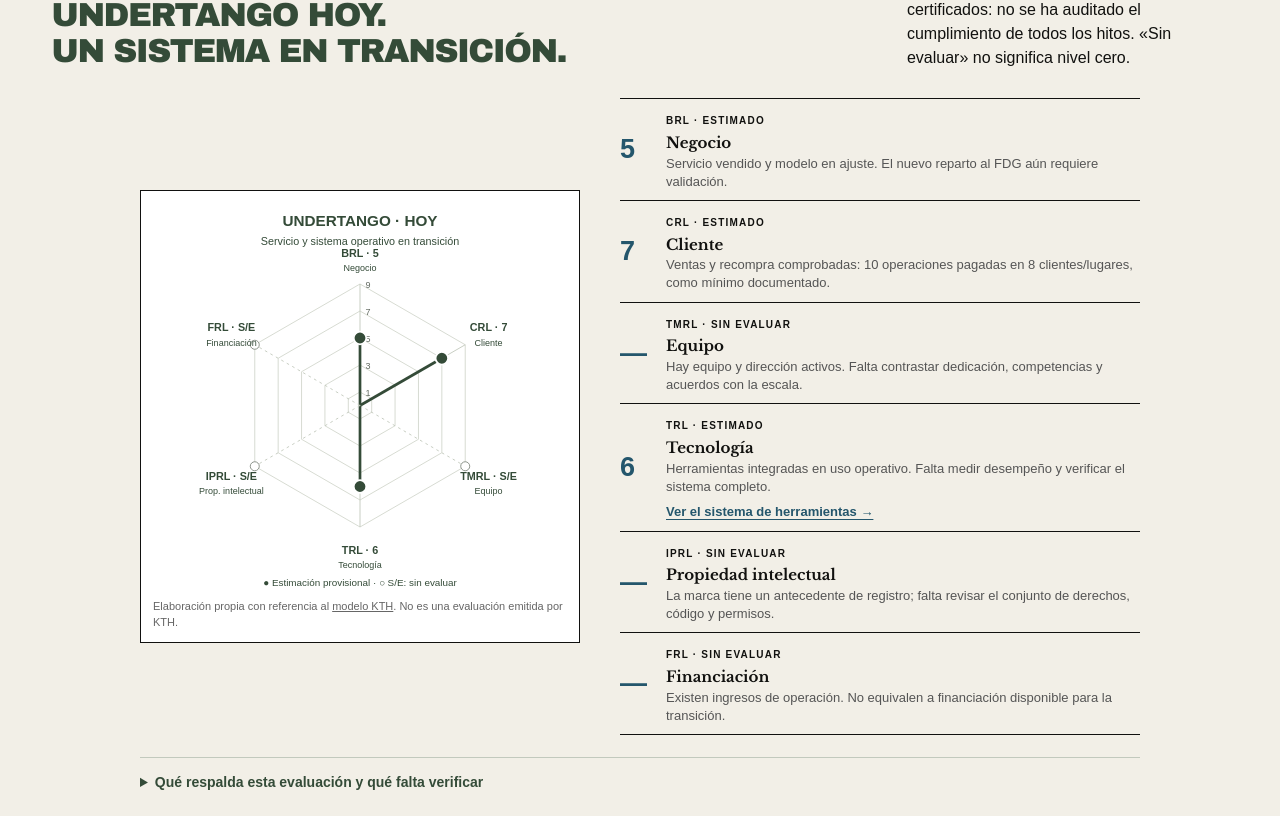
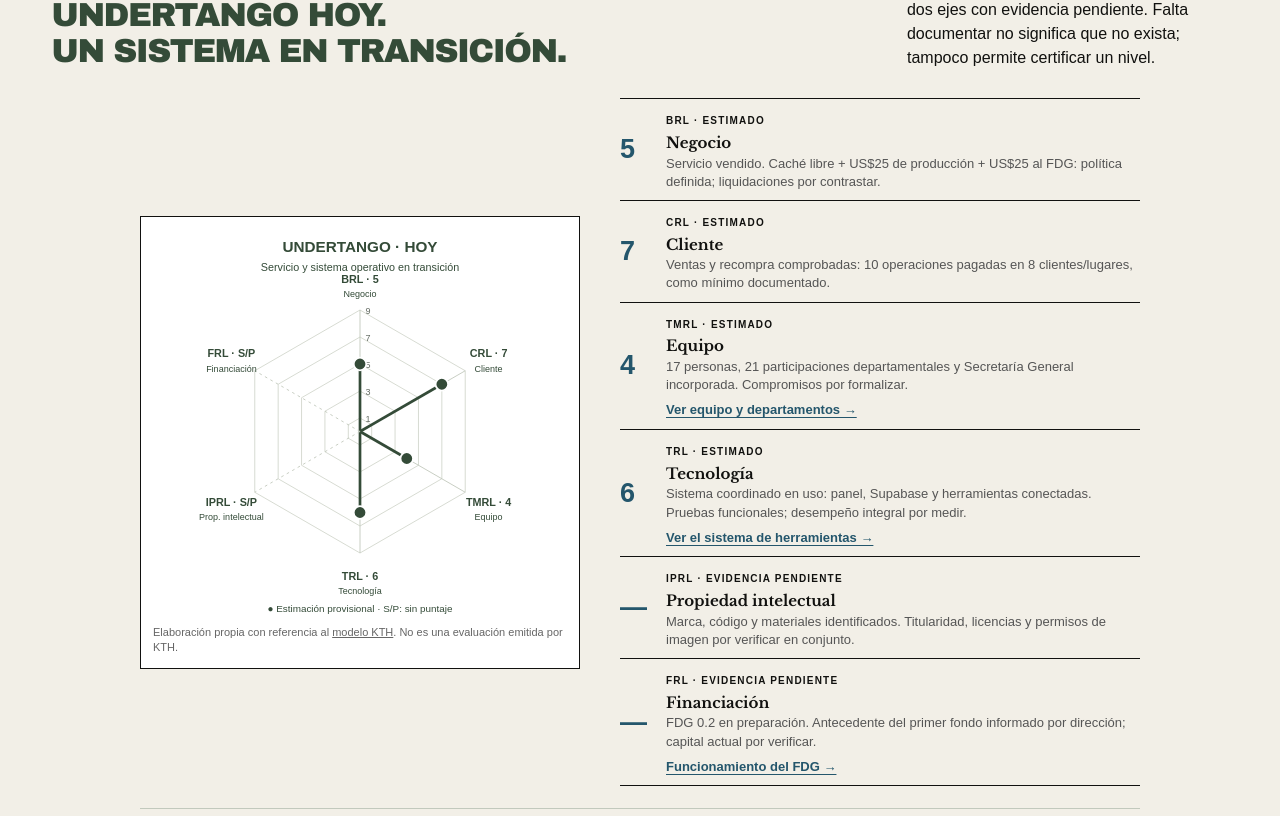
Before and after one commit to O-UnderTango-Club/UnderTangoWEBNextJS, a Next.js app: page /elitros in a window 1280 px wide. Shown: the part 4404-5220 px from the top of the page. Built offline with nearby package versions, Linux system fonts and the light colour scheme; a web font is replaced by a local one.

Commit message:
Refresh readiness radar with reconciled team and dimension evidence

```diff
--- a/app/elitros/page.tsx
+++ b/app/elitros/page.tsx
@@ -14,12 +14,12 @@ const canvas = [
 ] as const;
 
 const readiness = [
-  ["BRL", "Negocio", "5", "Servicio vendido y modelo en ajuste. El nuevo reparto al FDG aún requiere validación."],
+  ["BRL", "Negocio", "5", "Servicio vendido. Caché libre + US$25 de producción + US$25 al FDG: política definida; liquidaciones por contrastar."],
   ["CRL", "Cliente", "7", "Ventas y recompra comprobadas: 10 operaciones pagadas en 8 clientes/lugares, como mínimo documentado."],
-  ["TMRL", "Equipo", "—", "Hay equipo y dirección activos. Falta contrastar dedicación, competencias y acuerdos con la escala."],
-  ["TRL", "Tecnología", "6", "Herramientas integradas en uso operativo. Falta medir desempeño y verificar el sistema completo."],
-  ["IPRL", "Propiedad intelectual", "—", "La marca tiene un antecedente de registro; falta revisar el conjunto de derechos, código y permisos."],
-  ["FRL", "Financiación", "—", "Existen ingresos de operación. No equivalen a financiación disponible para la transición."],
+  ["TMRL", "Equipo", "4", "17 personas, 21 participaciones departamentales y Secretaría General incorporada. Compromisos por formalizar."],
+  ["TRL", "Tecnología", "6", "Sistema coordinado en uso: panel, Supabase y herramientas conectadas. Pruebas funcionales; desempeño integral por medir."],
+  ["IPRL", "Propiedad intelectual", "—", "Marca, código y materiales identificados. Titularidad, licencias y permisos de imagen por verificar en conjunto."],
+  ["FRL", "Financiación", "—", "FDG 0.2 en preparación. Antecedente del primer fondo informado por dirección; capital actual por verificar."],
 ] as const;
 
 // One data source for both the graphic and its explanations. Unknowns are not zero.
@@ -128,11 +128,11 @@ export default function ElitrosPage() {
       </section>
 
       <section className="bmc-section" id="madurez">
-        <div className="bmc-heading"><div><p className="bmc-eyebrow">RADAR KTH · REVISIÓN 12/09/2026</p><h2>UnderTango hoy.<br/>Un sistema en transición.</h2></div><p>Evaluamos el servicio y las herramientas que ya operan. Puntajes orientativos, no certificados: no se ha auditado el cumplimiento de todos los hitos. «Sin evaluar» no significa nivel cero.</p></div>
+        <div className="bmc-heading"><div><p className="bmc-eyebrow">RADAR KTH · REVISIÓN 12/09/2026</p><h2>UnderTango hoy.<br/>Un sistema en transición.</h2></div><p>Servicio, equipo y herramientas que ya operan. Cuatro estimaciones provisionales y dos ejes con evidencia pendiente. Falta documentar no significa que no exista; tampoco permite certificar un nivel.</p></div>
         <div className="bmc-radar-layout"><figure className="bmc-current-radar">
           <svg viewBox="0 0 460 440" role="img" aria-labelledby="radar-title radar-desc">
             <title id="radar-title">UnderTango actual: evaluación provisional de madurez</title>
-            <desc id="radar-desc">Negocio 5, Cliente 7 y Tecnología 6, estimaciones de trabajo en escala de 1 a 9. Equipo, Propiedad intelectual y Financiación sin evaluar. No se dibuja un polígono porque faltan tres evaluaciones.</desc>
+            <desc id="radar-desc">Negocio 5, Cliente 7, Equipo 4 y Tecnología 6: estimaciones provisionales en escala de 1 a 9. Propiedad intelectual y Financiación revisadas sin puntaje suficiente. No se dibuja un polígono cerrado ni se convierten los datos faltantes en ceros.</desc>
             <text x="230" y="25" textAnchor="middle" fontSize="17" fontWeight="700">UNDERTANGO · HOY</text>
             <text x="230" y="47" textAnchor="middle" fontSize="12">Servicio y sistema operativo en transición</text>
             {[1,3,5,7,9].map(level => <g key={level}><polygon points={readiness.map((_, axis) => radarPoint(axis, level).join(",")).join(" ")} fill="none" stroke="#d3d7cd"/><text x="236" y={225-level*15+4} fontSize="10" fill="#626a61">{level}</text></g>)}
@@ -141,13 +141,22 @@ export default function ElitrosPage() {
               const [lx,ly] = radarPoint(axis,11);
               const scored = value !== "—";
               const [px,py] = radarPoint(axis,scored ? Number(value) : 9);
-              return <g key={code}><line x1="230" y1="225" x2={x} y2={y} stroke="#c2c9bd" strokeDasharray={scored ? undefined : "3 4"}/>{scored ? <><line x1="230" y1="225" x2={px} y2={py} stroke="#344b38" strokeWidth="3"/><circle cx={px} cy={py} r="7" fill="#344b38" stroke="white" strokeWidth="2"/></> : <circle cx={px} cy={py} r="5" fill="white" stroke="#82897f"/>}<text x={lx} y={ly} textAnchor="middle" fontSize="12" fontWeight="700">{code} · {scored ? value : "S/E"}</text><text x={lx} y={ly+16} textAnchor="middle" fontSize="10">{title === "Propiedad intelectual" ? "Prop. intelectual" : title}</text></g>;
+              return <g key={code}><line x1="230" y1="225" x2={x} y2={y} stroke="#c2c9bd" strokeDasharray={scored ? undefined : "3 4"}/>{scored && <><line x1="230" y1="225" x2={px} y2={py} stroke="#344b38" strokeWidth="3"/><circle cx={px} cy={py} r="7" fill="#344b38" stroke="white" strokeWidth="2"/></>}<text x={lx} y={ly} textAnchor="middle" fontSize="12" fontWeight="700">{code} · {scored ? value : "S/P"}</text><text x={lx} y={ly+16} textAnchor="middle" fontSize="10">{title === "Propiedad intelectual" ? "Prop. intelectual" : title}</text></g>;
             })}
-            <text x="230" y="425" textAnchor="middle" fontSize="11">● Estimación provisional · ○ S/E: sin evaluar</text>
+            <text x="230" y="425" textAnchor="middle" fontSize="11">● Estimación provisional · S/P: sin puntaje</text>
           </svg>
           <figcaption>Elaboración propia con referencia al <a href="https://kthinnovationreadinesslevel.com/wp-content/uploads/sites/9/2021/02/KTH-Innovation-Readiness-Level_Compiled.pdf" target="_blank" rel="noreferrer">modelo KTH</a>. No es una evaluación emitida por KTH.</figcaption>
-        </figure><div className="bmc-readiness">{readiness.map(([code, title, value, text]) => <article key={code}><div aria-label={value === "—" ? "Sin evaluar" : `Nivel ${value} estimado`}>{value}</div><section><span>{code} · {value === "—" ? "SIN EVALUAR" : "ESTIMADO"}</span><h3>{title}</h3><p>{text}</p>{code === "TRL" && <a className="bmc-tools-link" href="/elitros/sistema-de-herramientas">Ver el sistema de herramientas →</a>}</section></article>)}</div></div>
-        <details className="bmc-radar-evidence"><summary>Qué respalda esta evaluación y qué falta verificar</summary><p>CRL 7 es una estimación por ventas, clientes reales y recompra; falta completar la revisión del proceso comercial y de todos los hitos del nivel. BRL 5 refleja partes del modelo probadas en el mercado, no la validación del nuevo reparto ni de la rentabilidad total. TRL 6 es una referencia conservadora para la integración de herramientas en problemas reales; no afirma una plataforma terminada ni certifica rendimiento, seguridad o escalabilidad.</p><p>Fuente operativa revisada el 12/09/2026: 24 registros en Operaciones de Supabase; 10 marcados realizados y pagados en 8 etiquetas de cliente/lugar. Shopping China repite el 15, 29 y 30/08. Las requisiciones de Gran Meliá respaldan continuidad comercial, no cobro por sí solas. Es un mínimo documental, no toda la trayectoria de UnderTango.</p><p>Los tres ejes sin puntaje requieren contrastar acuerdos y competencias del equipo, derechos y permisos, y recursos comprometidos frente a las necesidades de financiación. No se dibuja un área cerrada ni un promedio con datos ausentes.</p></details>
+        </figure><div className="bmc-readiness">{readiness.map(([code, title, value, text]) => <article key={code}><div aria-label={value === "—" ? "Sin puntaje: evidencia pendiente" : `Nivel ${value} estimado`}>{value}</div><section><span>{code} · {value === "—" ? "EVIDENCIA PENDIENTE" : "ESTIMADO"}</span><h3>{title}</h3><p>{text}</p>{code === "TRL" && <a className="bmc-tools-link" href="/elitros/sistema-de-herramientas">Ver el sistema de herramientas →</a>}{code === "TMRL" && <a className="bmc-tools-link" href="https://www.undertangoclub.com/central">Ver equipo y departamentos →</a>}{code === "FRL" && <a className="bmc-tools-link" href="/elitros/funcionamiento-del-fdg">Funcionamiento del FDG →</a>}</section></article>)}</div></div>
+        <details className="bmc-radar-evidence"><summary>Evidencia revisada y próximos hitos por dimensión</summary>
+          <p><strong>Alcance.</strong> Servicio artístico gestionado y sistema interno de UnderTango al 12/09/2026. No calificamos como terminadas las futuras apps ni extrapolamos la tracción de shows a otros productos. Usamos la edición pública KTH de 2021 como referencia: los números son hipótesis de evaluación, no niveles certificados. Para confirmar un nivel hay que contrastar todos sus hitos.</p>
+          <p><strong>Cliente · 7 provisional.</strong> 24 operaciones registradas: 10 realizadas y marcadas pagadas en 8 etiquetas de cliente/lugar. Shopping China contrató los shows del 15, 29 y 30/08. La Cabrera tiene un cobro registrado, pero su operación aún figura «Confirmada»: no se suma a los 10 realizados y pagados. El siguiente hito es contrastar el proceso comercial, los decisores y la repetibilidad; no equiparar ventas existentes con crecimiento escalable.</p>
+          <p><strong>Negocio · 5 provisional.</strong> Hay precios cobrados y distribuciones reales. Pablo define para todos los shows un caché sugerido según mercado, modificable por el artista, más US$50 por artista: US$25 de producción y mantenimiento y US$25 al FDG. Los registros históricos revisados usan repartos distintos: no prueban la aplicación del nuevo esquema. Falta conciliar liquidaciones y costos completos antes de afirmar rentabilidad o subir el nivel.</p>
+          <p><strong>Equipo · 4 provisional.</strong> Padrón conciliado en Supabase y Central: 17 personas y 21 participaciones. Dirección general, perfiles artísticos y técnicos y Secretaría General identificados; Marketing figura vacante. La formalización de compromisos está en preparación. Para sostener 5 hay que confirmar dedicación, roles y acuerdos de participación del núcleo, no sólo contar integrantes. Una nómina no equivale a contratos firmados.</p>
+          <p><strong>Tecnología · 6 provisional.</strong> Herramientas utilizadas sobre casos reales. La actualización de Equipo dejó un recibo verificable y pasó pruebas de validación, duplicados, concurrencia e idempotencia. Es evidencia funcional acotada, no una auditoría de todo el sistema. Antes de sostener 7 faltan criterios de aceptación y mediciones integrales de carga, seguridad, interacción y continuidad; no damos por comprobado un ahorro porcentual de tiempo.</p>
+          <p><strong>Propiedad intelectual · sin puntaje.</strong> Se reconocen marca, código, método y materiales. Falta reunir documentos de titularidad, licencias y permisos, incluyendo el uso de imagen previsto en el contrato. La existencia de una marca no acredita control de todos los activos. Esta revisión no determina su situación jurídica.</p>
+          <p><strong>Financiación · sin puntaje.</strong> Pablo informa que el primer fondo cerró cumpliendo objetivos y con ganancias para sus inversores: antecedente declarado, no cierre documental verificado en esta revisión. FDG 0.2 es una etapa distinta. Los aportes planificados encontrados siguen pendientes; no se cuentan como capital recibido. Falta conciliar el cierre anterior y definir necesidades, plazos, fuentes y recursos efectivamente comprometidos del nuevo ciclo.</p>
+          <p>Los dos ejes sin puntaje no valen cero y no se ubican en el nivel 9. Por eso el gráfico no dibuja un área cerrada ni calcula un promedio.</p>
+        </details>
       </section>
 
       <section className="bmc-diagnosis">
```
